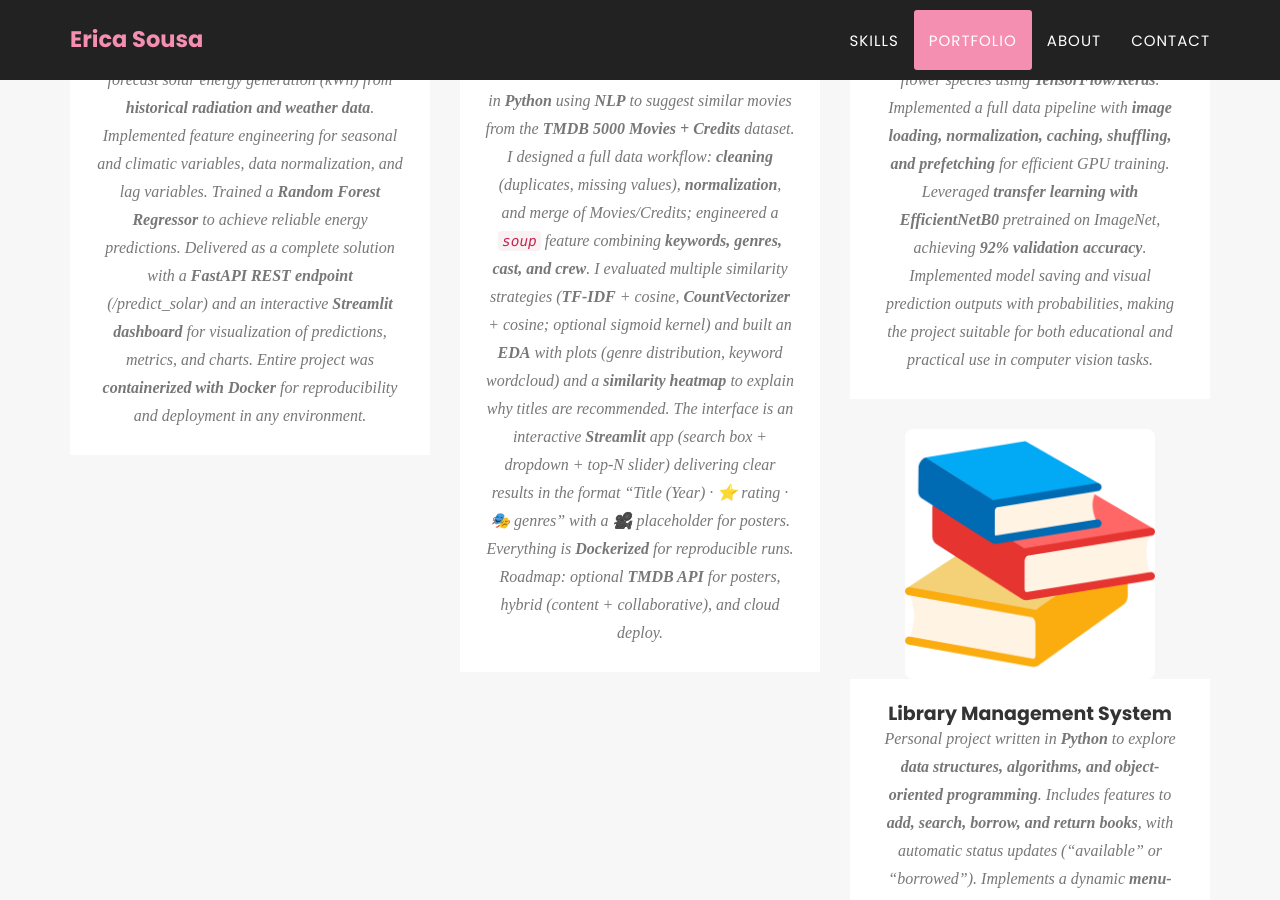
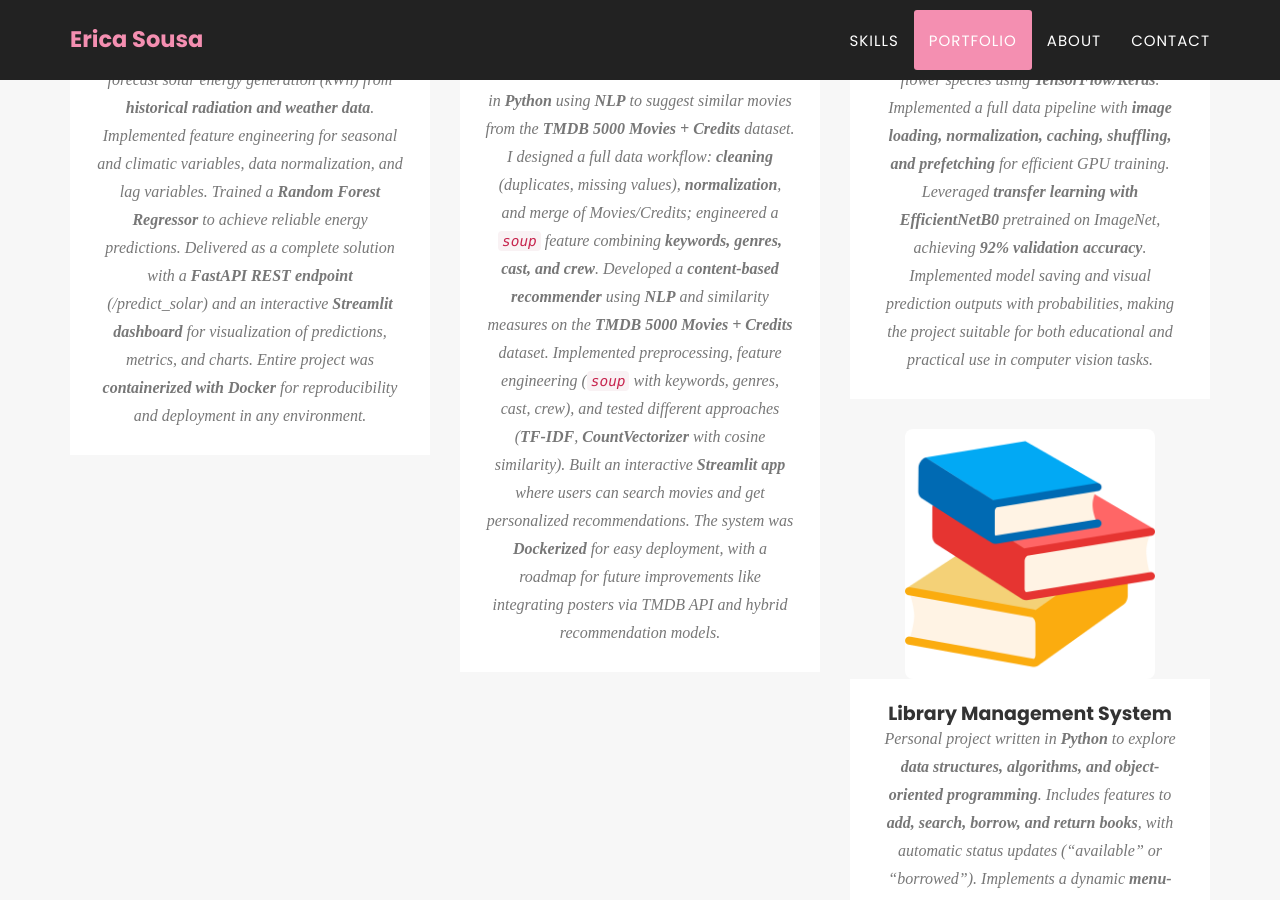
Before and after one commit to ericasousaa/EricaSousa, a Jekyll site: the page built from index.html, in a window 1280 px wide and 900 px high, scrolled down 2614 px. Built offline with Jekyll 4.4.1, drawn with Linux system fonts in a browser that asks for light colours; some web fonts are replaced.

Commit message:
Update portfolio_grid.html

```diff
--- a/_includes/portfolio_grid.html
+++ b/_includes/portfolio_grid.html
@@ -41,12 +41,13 @@
             <b>TMDB 5000 Movies + Credits</b> dataset. I designed a full data workflow: <b>cleaning</b> (duplicates, missing values),
             <b>normalization</b>, and merge of Movies/Credits; engineered a <code>soup</code> feature combining
             <b>keywords, genres, cast, and crew</b>.
-            I evaluated multiple similarity strategies (<b>TF-IDF</b> + cosine, <b>CountVectorizer</b> + cosine; optional sigmoid kernel) and built
-            an <b>EDA</b> with plots (genre distribution, keyword wordcloud) and a <b>similarity heatmap</b> to explain why titles are recommended.
-            The interface is an interactive <b>Streamlit</b> app (search box + dropdown + top-N slider) delivering clear results in the format
-            “Title (Year) · ⭐ rating · 🎭 genres” with a <b>🎥</b> placeholder for posters.
-            Everything is <b>Dockerized</b> for reproducible runs.
-            Roadmap: optional <b>TMDB API</b> for posters, hybrid (content + collaborative), and cloud deploy.
+            Developed a <b>content-based recommender</b> using <b>NLP</b> and similarity measures on the
+            <b>TMDB 5000 Movies + Credits</b> dataset.
+            Implemented preprocessing, feature engineering (<code>soup</code> with keywords, genres, cast, crew), and
+            tested different approaches (<b>TF-IDF</b>, <b>CountVectorizer</b> with cosine similarity).
+            Built an interactive <b>Streamlit app</b> where users can search movies and get personalized recommendations.
+            The system was <b>Dockerized</b> for easy deployment, with a roadmap for future improvements
+            like integrating posters via TMDB API and hybrid recommendation models.
           </p>
         </div>
       </div>
```
